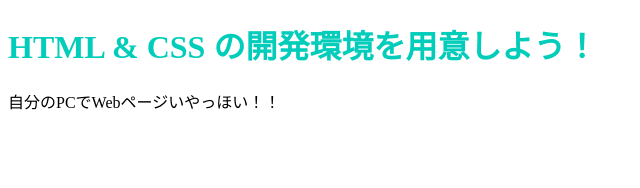
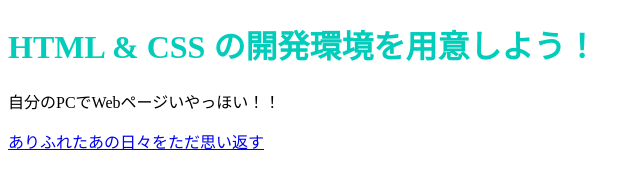
Before and after one commit to tklsvm00/tklsvm00.github.io, a plain HTML site: page index.html in a window 1280 px wide. Shown: the whole page, without its empty margins (0-640 px from the left). Drawn offline with Linux system fonts and the light colour scheme.

Commit message:
Update index.html

```diff
--- a/index.html
+++ b/index.html
@@ -8,5 +8,6 @@
   <body>
     <h1 class="title">HTML & CSS の開発環境を用意しよう！</h1>
     <p>自分のPCでWebページいやっほい！！</p>
+    <a href="#">ありふれたあの日々をただ思い返す</a>
   </body>
 </html>
```
